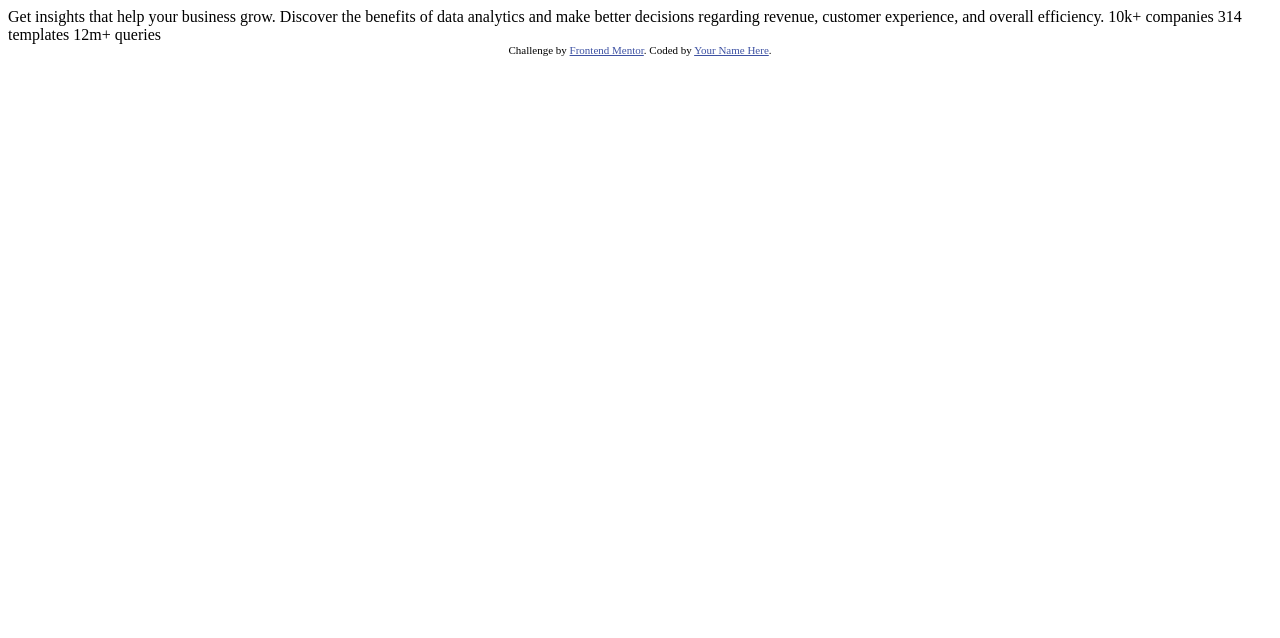
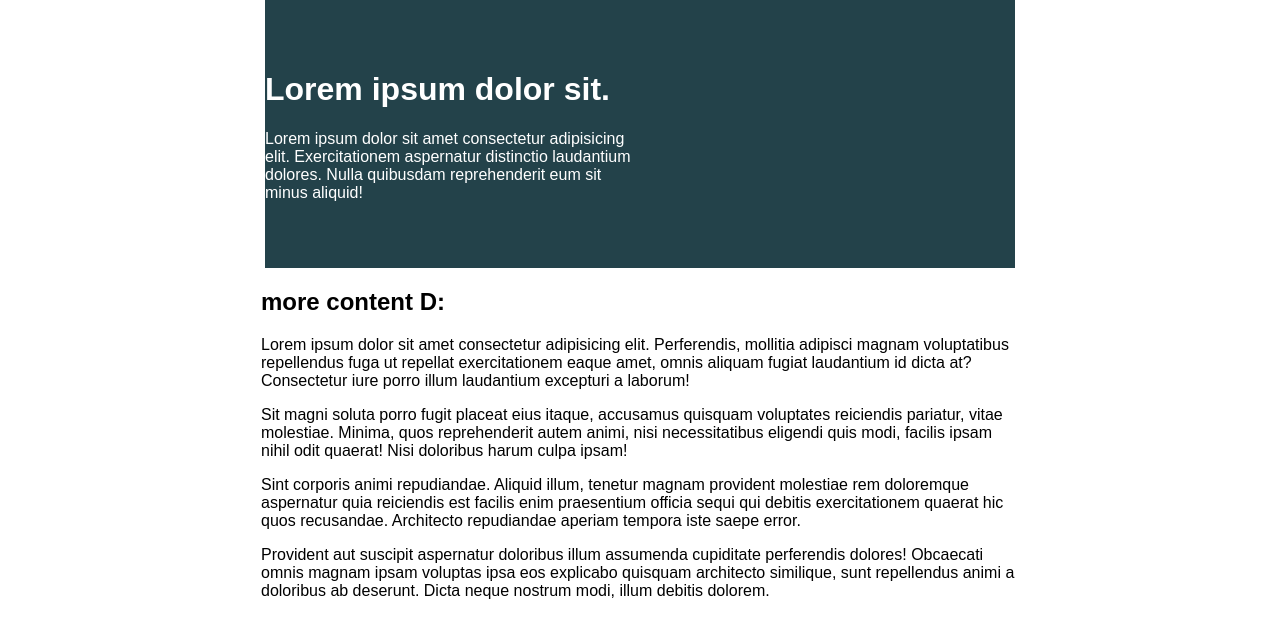
Before and after one commit to musabaku/clock, a plain HTML site: page index.html in a window 1280 px wide. Drawn offline with Linux system fonts and the light colour scheme.

Commit message:
Add files via upload

```diff
--- a/index.html
+++ b/index.html
@@ -1,33 +1,30 @@
 <!DOCTYPE html>
 <html lang="en">
 <head>
-  <meta charset="UTF-8">
-  <meta name="viewport" content="width=device-width, initial-scale=1.0"> <!-- displays site properly based on user's device -->
+    <meta charset="UTF-8">
+    <meta name="viewport" content="width=device-width, initial-scale=1.0">
+    <title>Day 01</title>
 
-  <link rel="icon" type="image/png" sizes="32x32" href="./images/favicon-32x32.png">
-
-  <title>Frontend Mentor | Stats preview card component</title>
-
-  <!-- Feel free to remove these styles or customise in your own stylesheet 👍 -->
-  <style>
-    .attribution { font-size: 11px; text-align: center; }
-    .attribution a { color: hsl(228, 45%, 44%); }
-  </style>
+    <link rel="stylesheet" href="style.css">
 </head>
 <body>
 
-  Get insights that help your business grow.
+    <div class="container">
+        <div class="intro-content">
+            <h1>Lorem ipsum dolor sit.</h1>
+            <p>Lorem ipsum dolor sit amet consectetur adipisicing elit. Exercitationem aspernatur distinctio laudantium dolores. Nulla quibusdam reprehenderit eum sit minus aliquid!</p>
+        </div>
+    </div>
 
-  Discover the benefits of data analytics and make better decisions regarding revenue, customer
-  experience, and overall efficiency.
+    <div class="box1">
 
-  10k+ companies
-  314 templates
-  12m+ queries
+    <h2>more content D:</h2>
+    <p>Lorem ipsum dolor sit amet consectetur adipisicing elit. Perferendis, mollitia adipisci magnam voluptatibus repellendus fuga ut repellat exercitationem eaque amet, omnis aliquam fugiat laudantium id dicta at? Consectetur iure porro illum laudantium excepturi a laborum!</p>
+    <p>Sit magni soluta porro fugit placeat eius itaque, accusamus quisquam voluptates reiciendis pariatur, vitae molestiae. Minima, quos reprehenderit autem animi, nisi necessitatibus eligendi quis modi, facilis ipsam nihil odit quaerat! Nisi doloribus harum culpa ipsam!</p>
+    <p>Sint corporis animi repudiandae. Aliquid illum, tenetur magnam provident molestiae rem doloremque aspernatur quia reiciendis est facilis enim praesentium officia sequi qui debitis exercitationem quaerat hic quos recusandae. Architecto repudiandae aperiam tempora iste saepe error.</p>
+    <p>Provident aut suscipit aspernatur doloribus illum assumenda cupiditate perferendis dolores! Obcaecati omnis magnam ipsam voluptas ipsa eos explicabo quisquam architecto similique, sunt repellendus animi a doloribus ab deserunt. Dicta neque nostrum modi, illum debitis dolorem.</p>
+    </div>
 
-  <div class="attribution">
-    Challenge by <a href="https://www.frontendmentor.io?ref=challenge" target="_blank">Frontend Mentor</a>.
-    Coded by <a href="#">Your Name Here</a>.
-  </div>
+
 </body>
 </html>
--- a/style.css
+++ b/style.css
@@ -1,80 +1,42 @@
-@import url('https://fonts.googleapis.com/css2?family=Inter&family=Lexend+Deca&display=swap');
+/* INSTRUCTIONS
+ *
+ * 1) Keep the text inside .intro-content
+ *    in the same place, but have the background
+ *    extend from one side of the viewport
+ *    to the other, no matter how wide or narrow
+ *    the browser is.
+ *
+ * 2) Limit the maximum width of the text in the
+ *    bottom area.
+ *
+ * You may modify the HTML if needed
+ * (you probably should for this challenge)
+ *
+ */
 
-:root{
-
-    --Very-dark-blue : hsl(233, 47%, 7%);
-    --Dark-desaturated-blue : hsl(244, 38%, 16%);
-    --Soft-violet : hsl(277, 64%, 61%);
-
-
-    --White: hsl(0, 0%, 100%);
-    --Slightly-transparent-white : hsla(0, 0%, 100%, 0.75);
-    --Slightly-transparent-white1 : hsla(0, 0%, 100%, 0.6);
-    /* - Very dark blue (main background): hsl(233, 47%, 7%)
-    - Dark desaturated blue (card background): hsl(244, 38%, 16%)
-    - Soft violet (accent): hsl(277, 64%, 61%)
-
-
-    - White (main heading, stats): hsl(0, 0%, 100%)
-    - Slightly transparent white (main paragraph): hsla(0, 0%, 100%, 0.75)
-    - Slightly transparent white (stat headings): hsla(0, 0%, 100%, 0.6) */
-    font-family: 'Inter', sans-serif;
-    font-family: 'Lexend Deca', sans-serif;
-}
-body{
-    margin: 0;
-    padding: 0;
-    box-sizing: border-box;
-    height: 100vh;
-}
-.container{
-    display: flex;
-    width: 80%;
-    border: 2px solid white;
-}
-main{
-    display: flex;
-    justify-content: center;
-    align-items: center;
-    height: 100vh;
-    background-color: var(--Very-dark-blue);
-    color: var(--Slightly-transparent-white);
+* {
+  box-sizing: border-box;
 }
 
-.text1{
-    color: var(--Slightly-transparent-white);
-    font-size: 15px;
-    font-weight: lighter;
+body {
+  margin: 0;
+  font-family: sans-serif;
 }
-.text_box{
-    background-color: var(--Dark-desaturated-blue);
-    width:50%;
-    display: flex;
-    flex-direction: column;
-    padding: 10px;
+
+.container {
+  width: 80%;
+  max-width: 750px;
+  margin: 0 auto;
+  background: #23424a;
+  color: white;
+  padding: 50px 0;
 }
-img{
-    width:430px;
-    height: 300px;
+
+.intro-content {
+  width: 50%;
 }
 
 .box1{
-    display: flex;
-    gap: 1rem;
+  max-width: 758px;
+  margin: auto;
 }
-h3{
-    font-size: 20px;
-    margin-top: 40px;
-    margin-right: 50px;
-    margin-bottom: 9px;
-    margin-left: 1px;
-}
-.tiny{
-    margin: 0;
-}
-.img_lay{
-    width:430px;
-
-    background-color: pink;
-    z-index: 2;
-}
```
